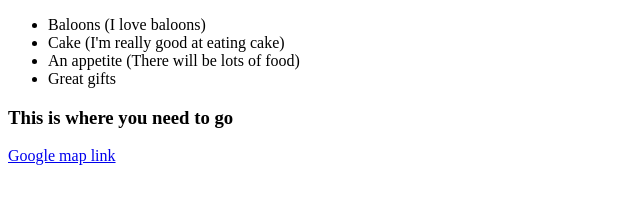
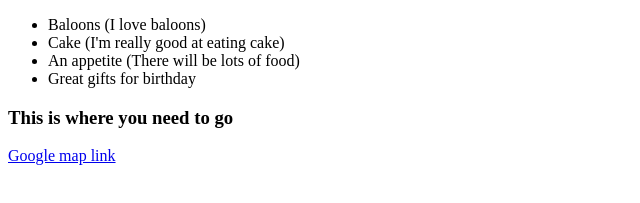
Before and after one commit to bogoyal/GIT-Projects, a plain HTML site: page index.html in a window 1280 px wide. Shown: the part 457-660 px from the top of the page, 0-640 px from the left. Drawn offline with Linux system fonts and the light colour scheme.

Commit message:
Second commit

```diff
--- a/index.html
+++ b/index.html
@@ -16,7 +16,7 @@
         An appetite (There will be lots of food)
     </li>
     <li>
-        Great gifts
+        Great gifts for birthday
     </li>
 </ul>
 
```
